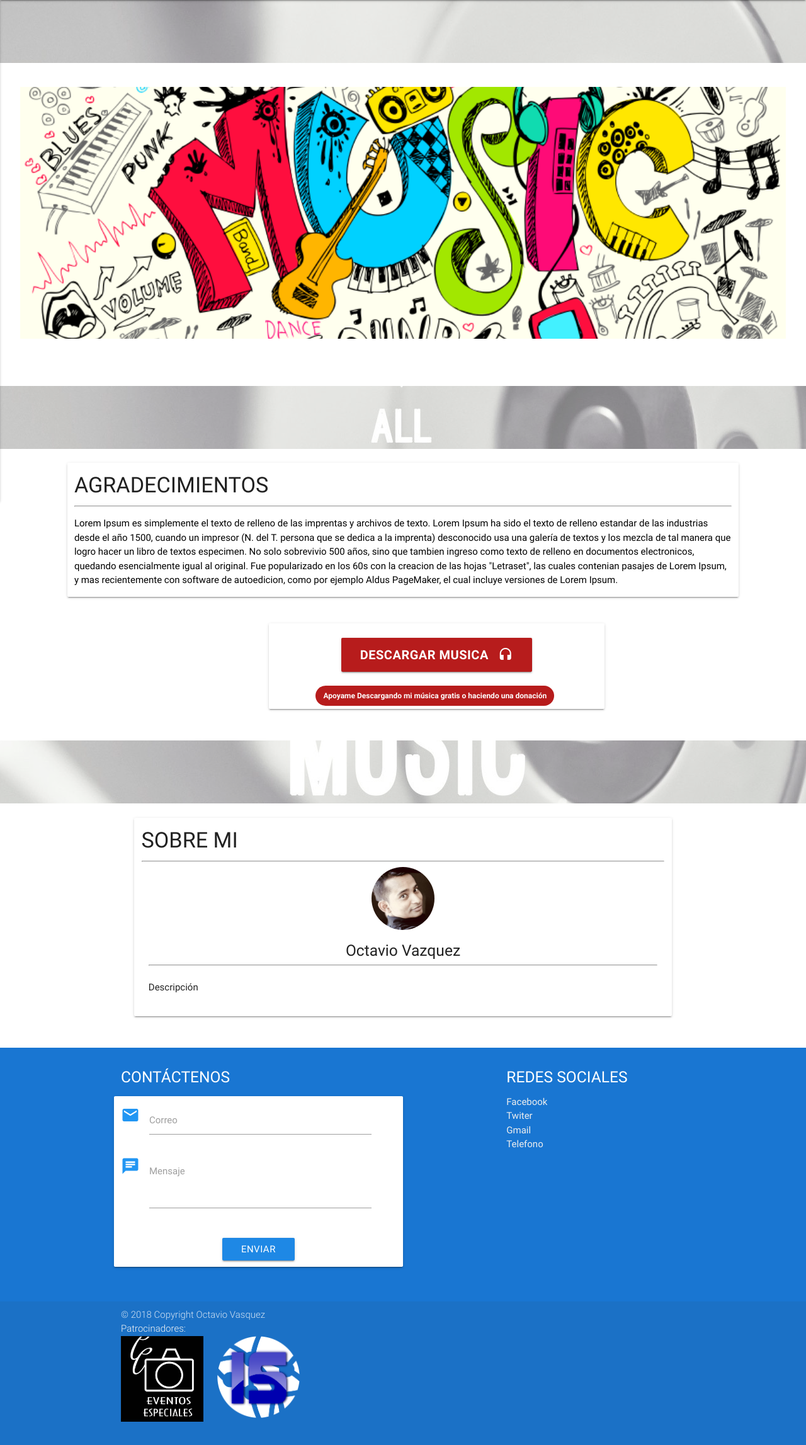
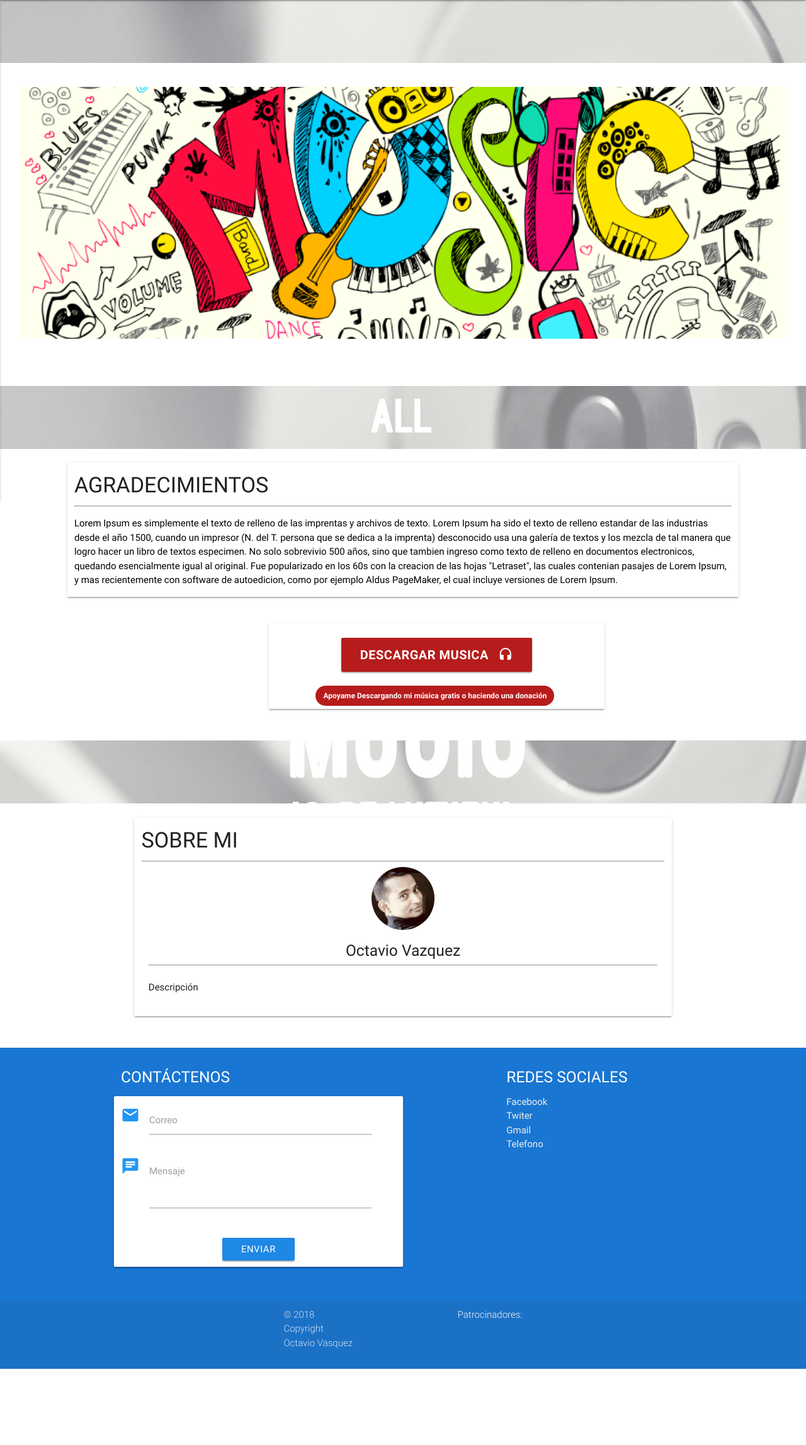
Before and after one commit to anonimyusdj/octaviomusic, a PHP site: page / in a window 1280 px wide. Shown: the part 64-2359 px from the top of the page at 63% size. After the commit the page ends 2238 px from the top, so only its background shows below. Run offline with PHP 8.4, Linux system fonts and the light colour scheme; some libraries are stand-ins or nearby versions.

Commit message:
patrocinadores

```diff
--- a/view/partes/footer.php
+++ b/view/partes/footer.php
@@ -35,18 +35,24 @@
     </div>
   </div>
   <div class="footer-copyright">
-    <div class="container">
+    <div class="row">
+      <div class="col s12 m4">
           © 2018 Copyright Octavio Vasquez
-    <a class="grey-text text-lighten-4 right" href="#!">Patrocinadores:
+      </div>
+      <div class="col s12 m4">
+
+      </div>
+      <div class="col s12 m4">
+        <a class="grey-text text-lighten-4 right" href="#!">Patrocinadores:</a>
         <div class="row">
             <div class="col s12 m2">
-            <img src="<?php echo $imagenes;?>patrocinador1.jpg" class="responsive-img" alt="">
+              <img src="<?php echo $imagenes;?>patrocinador1.jpg" class="responsive-img"  width="30px">
             </div>
             <div class="col s12 m2">
-            <img src="<?php echo $imagenes;?>patrocinador2.png" class="responsive-img" alt="">
+              <img src="<?php echo $imagenes;?>patrocinador2.png" class="responsive-img"  width="30px">
             </div>
         </div>
-    </a>
+      </div>
     </div>
   </div>
 </footer>
```
Lines whose indentation alone changed are shown as unchanged.
